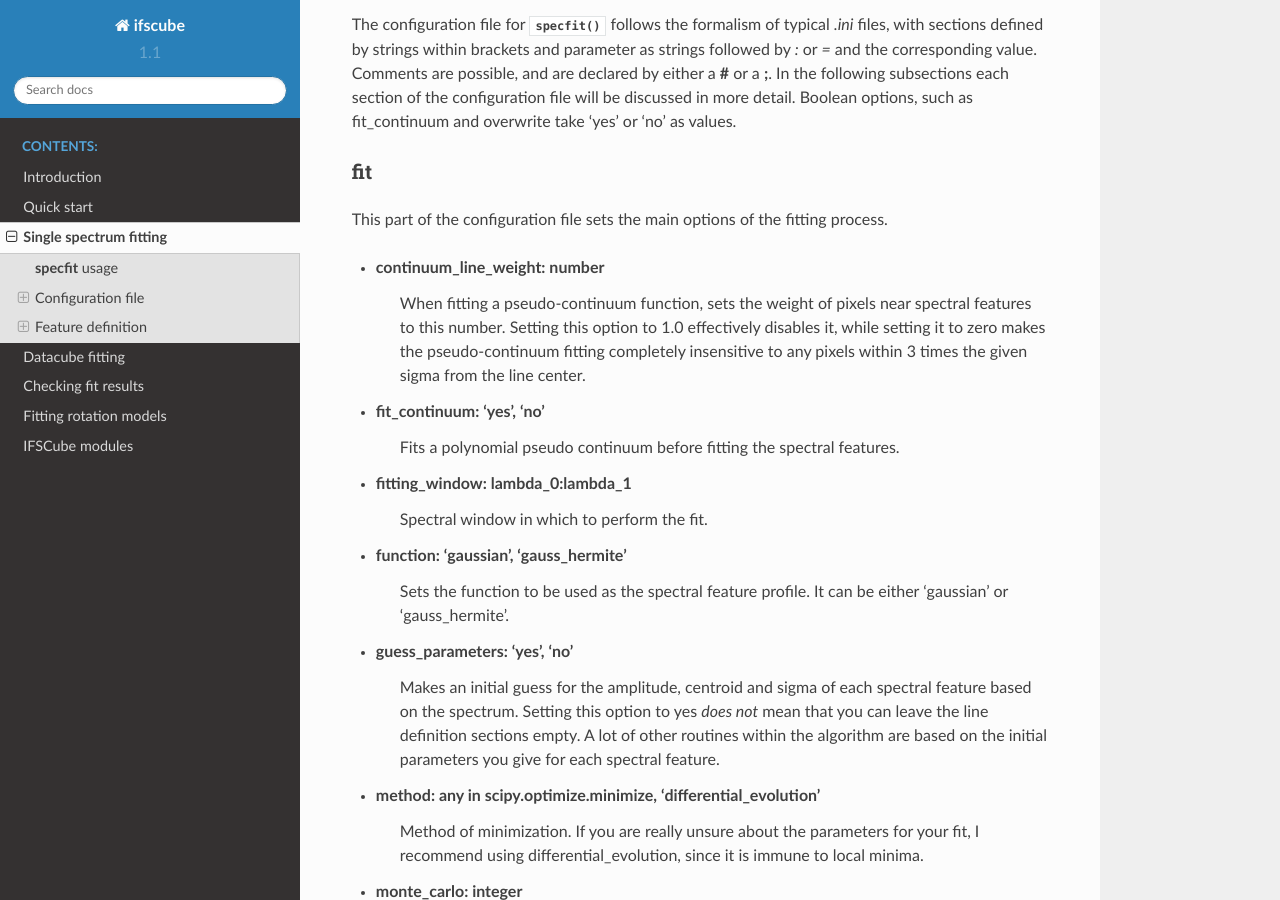
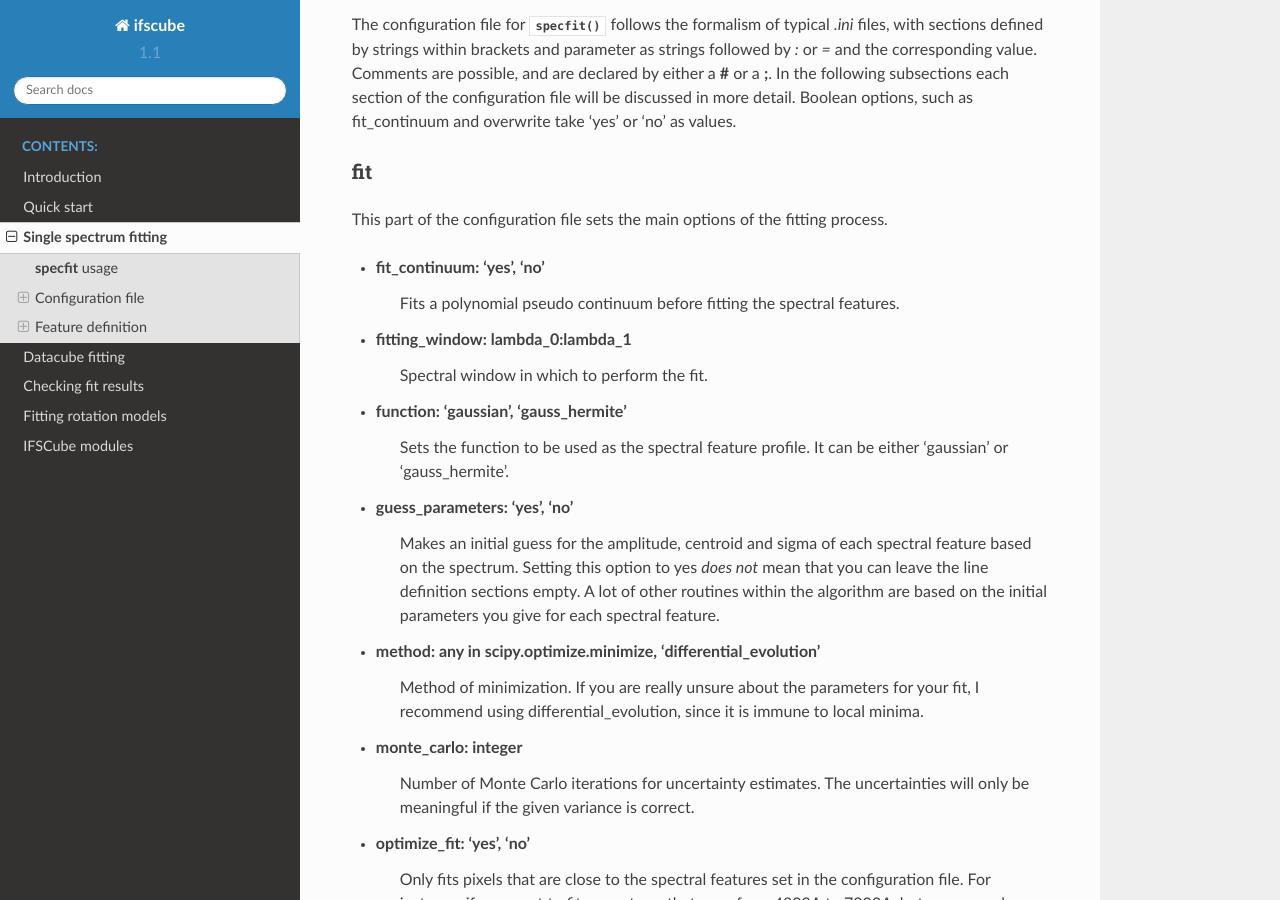
Before and after one commit to danielrd6/ifscube, a Sphinx documentation site: the page built from docs/oned_fit.rst, in a window 1280 px wide and 900 px high, scrolled down 782 px. Built offline with Sphinx 7.4.7 and the Read the Docs theme 2.0.0, drawn with Linux system fonts in a browser that asks for light colours; pages that are not in the unit, such as notebooks, are missing from menus; some of the changed text lies outside the part shown.

Commit message:
Fixed line_weight parameter in example config and docs.

```diff
--- a/docs/oned_fit.rst
+++ b/docs/oned_fit.rst
@@ -48,12 +48,7 @@ fit
 This part of the configuration file sets the main options of the fitting
 process.
 
-* continuum_line_weight: number
-    When fitting a pseudo-continuum function, sets the weight of pixels near
-    spectral features to this number. Setting this option to 1.0 effectively
-    disables it, while setting it to zero makes the pseudo-continuum fitting
-    completely insensitive to any pixels within 3 times the given sigma from
-    the line center.
+
 * fit_continuum: 'yes', 'no'
     Fits a polynomial pseudo continuum before fitting the spectral features.
 * fitting_window: lambda_0:lambda_1
```
Also changed, not shown: other parts of docs/oned_fit.rst (+7 -0 lines), 1 other file.
